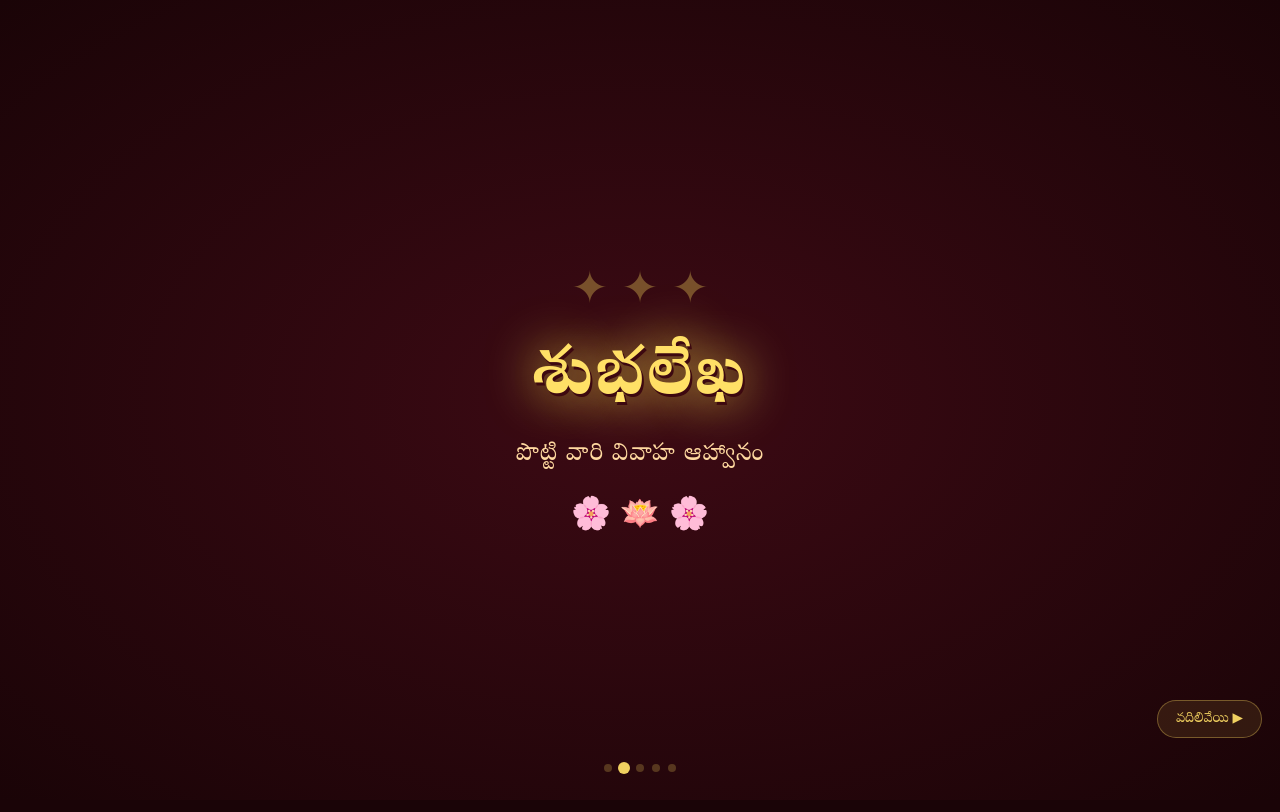
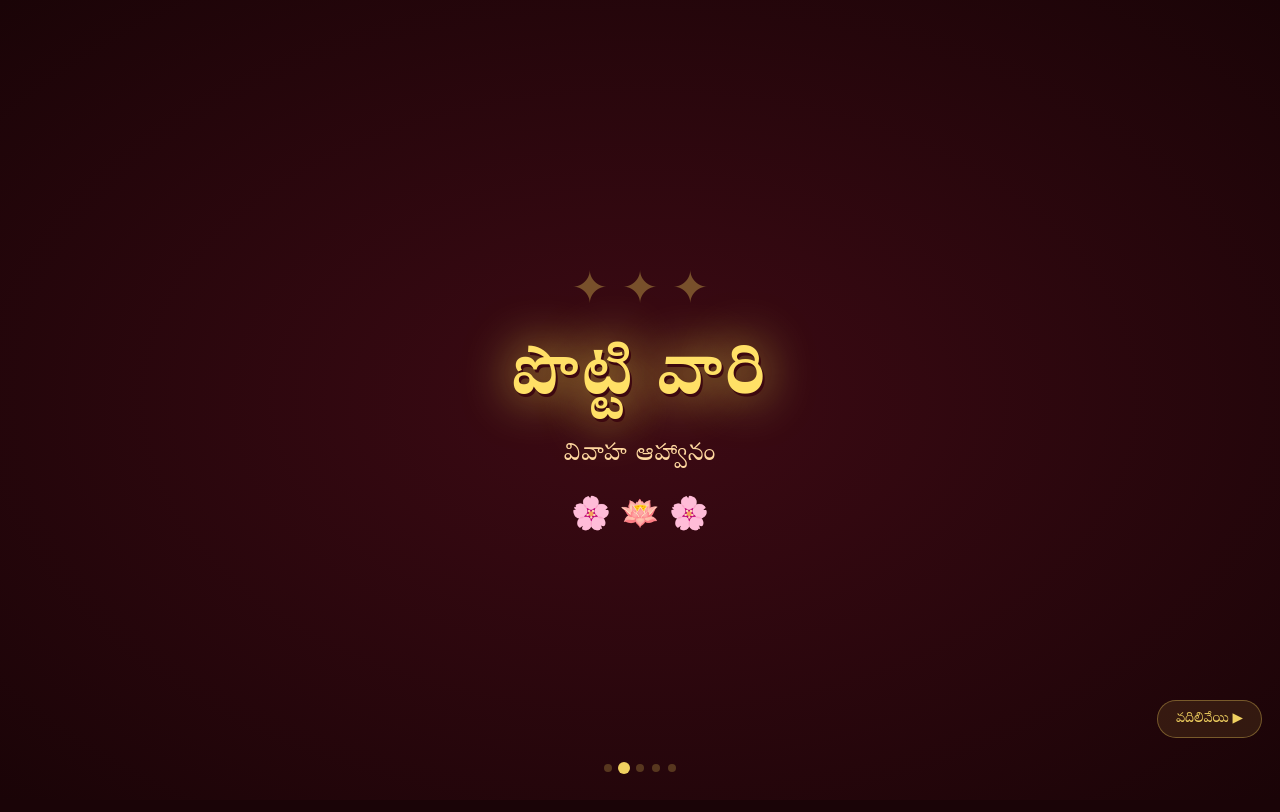
Before and after one commit to moulikrishna2008/weddinginvitation, a plain HTML site: page index.html in a window 1280 px wide. Shown: the top 812 px of the page. Drawn offline with Linux system fonts and the light colour scheme.

Commit message:
Update index.html

```diff
--- a/index.html
+++ b/index.html
@@ -363,8 +363,8 @@ section.inv { opacity:1; transform:translateY(0); }
   <!-- S2 -->
   <div class="intro-screen" id="s2">
     <div style="color:rgba(201,168,76,.45);font-size:2.8rem;margin-bottom:10px">✦ ✦ ✦</div>
-    <div class="shubha-big">శుభలేఖ</div>
-    <div class="s2-sub">పొట్టి వారి వివాహ ఆహ్వానం</div>
+    <div class="shubha-big">పొట్టి వారి</div>
+    <div class="s2-sub">వివాహ ఆహ్వానం</div>
     <div style="margin-top:22px;font-size:2rem">🌸 🪷 🌸</div>
   </div>
   <!-- S3 -->
```
